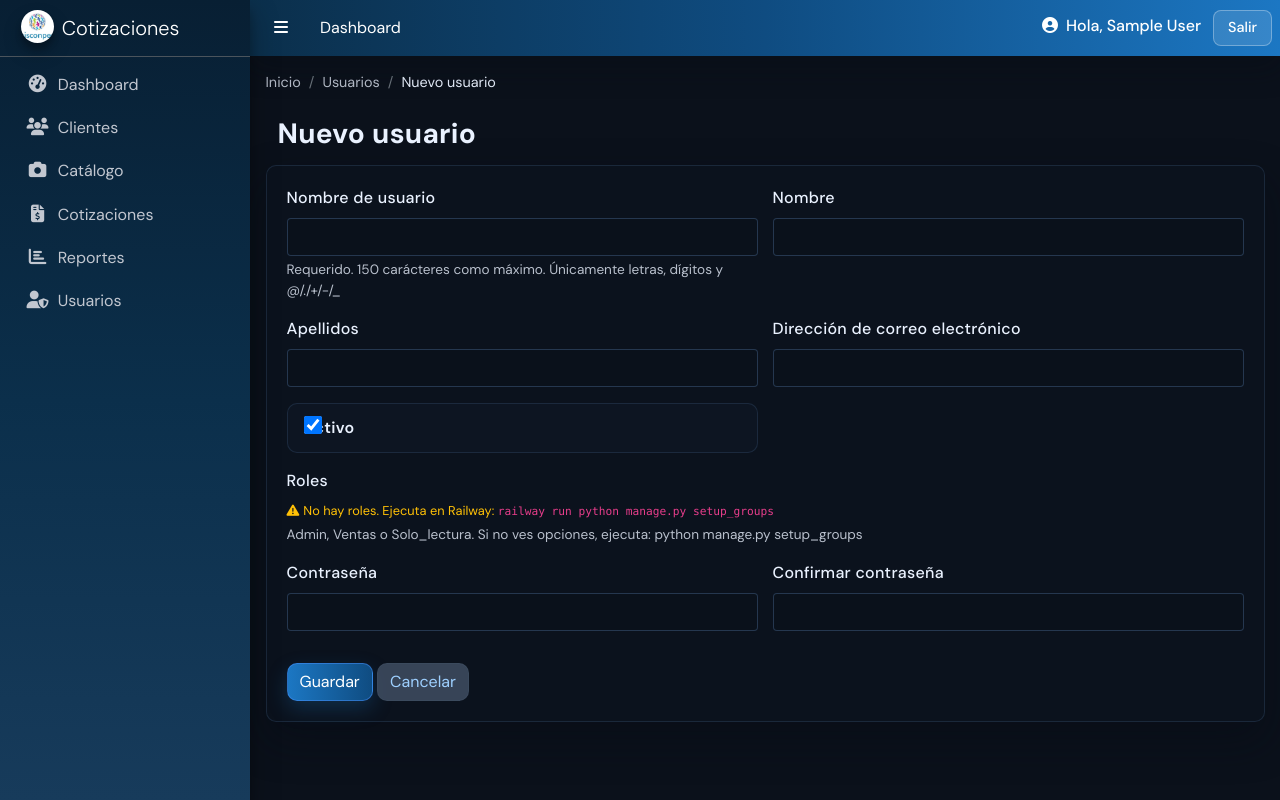
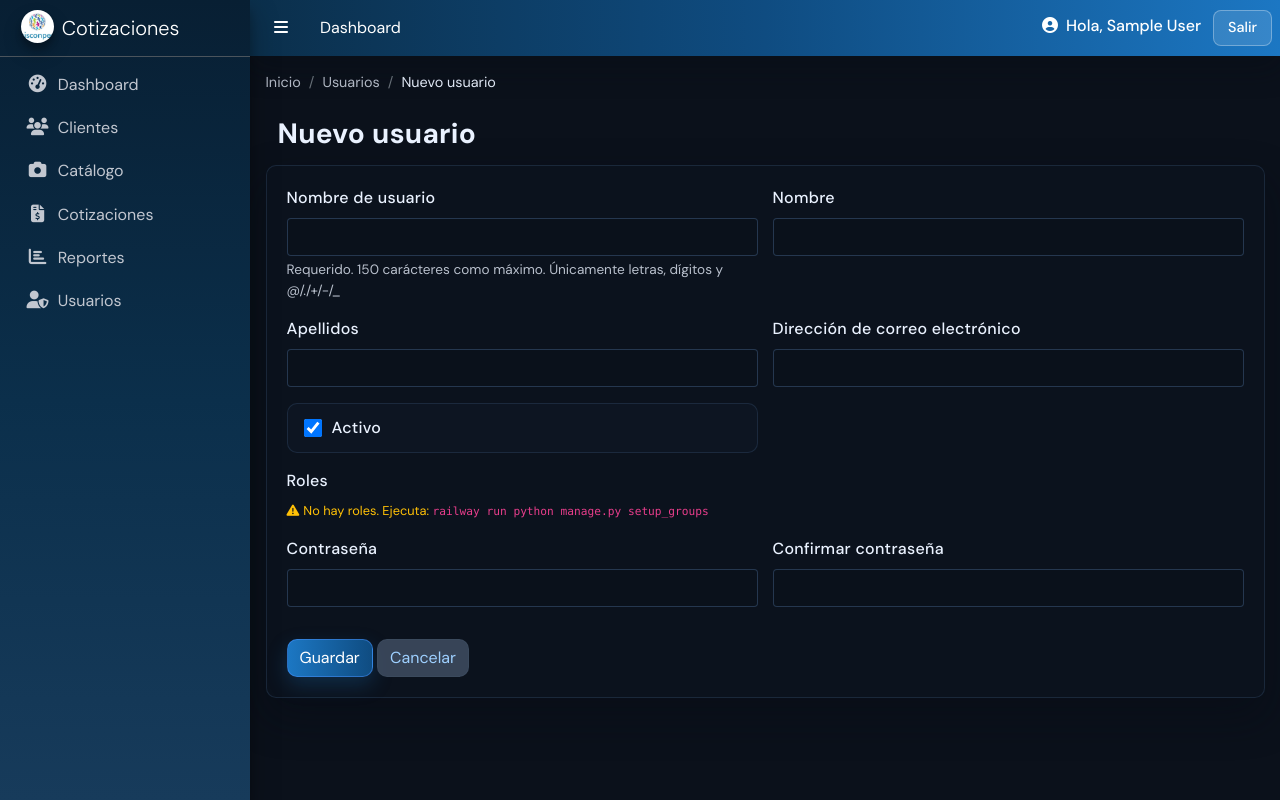
Before and after one commit to Adrian3strada/cotizaciones-backend, a Django app: page /usuarios/nuevo/ in a window 1280 px wide. Run offline with Django 5.2, Linux system fonts and the light colour scheme; the visitor is signed in with stand-in values (Sample User, id 1); parts of the project's set-up code (start-up, migrations or seed data) failed here and were passed over; some libraries are stand-ins or nearby versions.

Commit message:
Roles Aplicados

```diff
--- a/accounts/forms.py
+++ b/accounts/forms.py
@@ -9,7 +9,6 @@ class UserBaseForm(forms.ModelForm):
         queryset=Group.objects.all().order_by("name"),
         required=False,
         widget=forms.CheckboxSelectMultiple,
-        help_text="Admin, Ventas o Solo_lectura. Si no ves opciones, ejecuta: python manage.py setup_groups",
     )
 
     class Meta:
--- a/cotizaciones_project/settings.py
+++ b/cotizaciones_project/settings.py
@@ -11,6 +11,10 @@ https://docs.djangoproject.com/en/6.0/ref/settings/
 """
 
 import os
+import warnings
+
+# Suprimir aviso de dependencias de requests (urllib3/charset-normalizer)
+warnings.filterwarnings("ignore", message=".*doesn't match a supported version.*", module="requests")
 from pathlib import Path
 from urllib.parse import urlparse
 
--- a/static/css/custom.css
+++ b/static/css/custom.css
@@ -321,9 +321,19 @@ body {
 }
 
 /* Formulario de usuario: checkboxes y roles */
-.user-form-card .form-group label {
+.user-form-card {
+    overflow: visible;
+}
+
+.user-form-card .card-body {
+    overflow: visible;
+}
+
+.user-form-card .form-group label,
+.user-form-card .form-check-label {
     color: var(--brand-text);
     font-weight: 500;
+    overflow: visible;
 }
 
 .user-form-card .form-text.text-muted {
@@ -331,46 +341,55 @@ body {
     font-size: 0.85rem;
 }
 
-.user-form-roles .roles-checkbox-group {
+
+.user-form-roles {
+    clear: both;
+}
+
+.user-form-roles .roles-simple {
     display: flex;
     flex-direction: column;
+    gap: 10px;
+}
+
+.user-form-roles .roles-simple .role-row {
+    width: 100%;
+}
+
+.user-form-roles .role-row {
+    display: flex;
+    align-items: center;
     gap: 12px;
-}
-
-.user-form-roles .form-check {
+    padding: 10px 14px;
+    background: rgba(16, 27, 40, 0.8);
+    border: 1px solid rgba(86, 127, 175, 0.3);
+    border-radius: 8px;
+    overflow: visible;
+}
+
+.user-form-roles .role-row:has(.role-cb:checked) {
+    border-color: rgba(72, 146, 255, 0.6);
+    background: rgba(72, 146, 255, 0.12);
+}
+
+.user-form-roles .role-cb {
+    flex-shrink: 0;
+    width: 18px;
+    height: 18px;
+    margin: 0;
+    position: static !important;
+    margin-left: 0 !important;
+}
+
+.user-form-roles .role-text {
     margin: 0;
     padding: 0;
-    display: flex;
-    align-items: center;
-}
-
-.user-form-roles .form-check-input {
-    flex-shrink: 0;
-    margin-right: 12px;
-}
-
-.user-form-roles .form-check-label {
-    padding: 12px 18px;
-    margin: 0;
-    background: rgba(16, 27, 40, 0.8);
-    border: 1px solid rgba(86, 127, 175, 0.3);
-    border-radius: 10px;
+    font-weight: normal;
     cursor: pointer;
-    transition: all 0.2s ease;
     color: var(--brand-text);
-    flex: 1;
-    min-width: 120px;
-}
-
-.user-form-roles .form-check-label:hover {
-    border-color: rgba(98, 195, 255, 0.5);
-    background: rgba(20, 40, 65, 0.9);
-}
-
-.user-form-roles .form-check-input:checked + .form-check-label {
-    border-color: rgba(72, 146, 255, 0.7);
-    background: rgba(72, 146, 255, 0.15);
-    box-shadow: 0 0 0 1px rgba(72, 146, 255, 0.3);
+    flex: 1 1 auto;
+    min-width: fit-content;
+    overflow: visible;
 }
 
 .theme-dark .form-check-input {
@@ -398,10 +417,27 @@ body {
 
 /* Activo checkbox en formulario usuario */
 .user-form-card .form-check.mb-3 {
+    display: flex;
+    align-items: center;
+    gap: 10px;
     padding: 12px 16px;
     background: rgba(16, 27, 40, 0.5);
     border-radius: 10px;
     border: 1px solid rgba(86, 127, 175, 0.2);
+    overflow: visible;
+}
+
+.user-form-card .form-check.mb-3 .form-check-input {
+    flex-shrink: 0;
+    order: -1;
+    position: static !important;
+    margin-left: 0 !important;
+}
+
+.user-form-card .form-check.mb-3 .form-check-label {
+    flex: 1 1 auto;
+    min-width: fit-content;
+    overflow: visible;
 }
 
 /* Quote form – Items table (bordes acorde al tema oscuro) */
--- a/templates/accounts/user_form.html
+++ b/templates/accounts/user_form.html
@@ -21,7 +21,7 @@
 
 <div class="card card-primary user-form-card">
     <div class="card-body">
-        <form method="post">
+        <form method="post" data-no-form-control-auto>
             {% csrf_token %}
             <div class="row">
                 {% for field in form %}
@@ -30,13 +30,17 @@
                         <div class="form-group mb-3 user-form-roles">
                             <label class="d-block mb-2">{{ field.label }}</label>
                             {% if field.field.queryset %}
-                            <div class="roles-checkbox-group">
-                                {{ field }}
+                            <div class="roles-simple">
+                                {% for choice in field.field.widget.choices %}
+                                <div class="role-row">
+                                    <input type="checkbox" name="{{ field.name }}" value="{{ choice.0 }}" id="id_{{ field.name }}_{{ forloop.counter0 }}" class="form-check-input role-cb"{% if field.value %}{% for g in field.value %}{% if choice.0 == g.pk %} checked{% endif %}{% endfor %}{% endif %}>
+                                    <label for="id_{{ field.name }}_{{ forloop.counter0 }}" class="role-text">{{ choice.1 }}</label>
+                                </div>
+                                {% endfor %}
                             </div>
                             {% else %}
-                            <p class="text-warning small mb-0"><i class="fas fa-exclamation-triangle mr-1"></i>No hay roles. Ejecuta en Railway: <code>railway run python manage.py setup_groups</code></p>
+                            <p class="text-warning small mb-0 mt-2"><i class="fas fa-exclamation-triangle mr-1"></i>No hay roles. Ejecuta: <code>railway run python manage.py setup_groups</code></p>
                             {% endif %}
-                            {% if field.help_text %}<small class="form-text text-muted">{{ field.help_text }}</small>{% endif %}
                             {% for error in field.errors %}<div class="text-danger">{{ error }}</div>{% endfor %}
                         </div>
                         {% elif field.field.widget.input_type == 'checkbox' %}
--- a/templates/base.html
+++ b/templates/base.html
@@ -13,7 +13,7 @@
         href="https://fonts.googleapis.com/css2?family=DM+Sans:ital,opsz,wght@0,9..40,300;0,9..40,400;0,9..40,500;0,9..40,600;0,9..40,700;1,9..40,400&display=swap">
     <link rel="stylesheet" href="https://cdn.jsdelivr.net/npm/@fortawesome/fontawesome-free@6.5.2/css/all.min.css">
     <link rel="stylesheet" href="https://cdn.jsdelivr.net/npm/admin-lte@3.2/dist/css/adminlte.min.css">
-    <link rel="stylesheet" href="{% static 'css/custom.css' %}?v=20250318">
+    <link rel="stylesheet" href="{% static 'css/custom.css' %}?v=20250324">
 </head>
 
 <body class="hold-transition sidebar-mini theme-dark">
@@ -150,9 +150,10 @@
     <script src="https://cdn.jsdelivr.net/npm/admin-lte@3.2/dist/js/adminlte.min.js"></script>
     <script>
         $(function () {
-            $("input, select, textarea").addClass("form-control");
+            $("form:not([data-no-form-control-auto]) input, form:not([data-no-form-control-auto]) select, form:not([data-no-form-control-auto]) textarea").addClass("form-control");
             $("input[type=checkbox], input[type=radio]").removeClass("form-control").addClass("form-check-input");
             $("input[type=file]").addClass("form-control-file");
+            $("form[data-no-form-control-auto] input:not([type=checkbox]):not([type=radio]):not([type=file]), form[data-no-form-control-auto] select, form[data-no-form-control-auto] textarea").addClass("form-control");
 
             // Modal de confirmación: formularios con data-confirm-message
             $(document).on("submit", "form[data-confirm-message]", function (e) {
--- a/templates/base_auth.html
+++ b/templates/base_auth.html
@@ -12,7 +12,7 @@
         href="https://fonts.googleapis.com/css?family=Source+Sans+Pro:300,400,400i,700&display=fallback">
     <link rel="stylesheet" href="https://cdn.jsdelivr.net/npm/@fortawesome/fontawesome-free@6.5.2/css/all.min.css">
     <link rel="stylesheet" href="https://cdn.jsdelivr.net/npm/admin-lte@3.2/dist/css/adminlte.min.css">
-    <link rel="stylesheet" href="{% static 'css/custom.css' %}?v=20250318">
+    <link rel="stylesheet" href="{% static 'css/custom.css' %}?v=20250322">
 </head>
 
 <body class="hold-transition auth-body">
```
